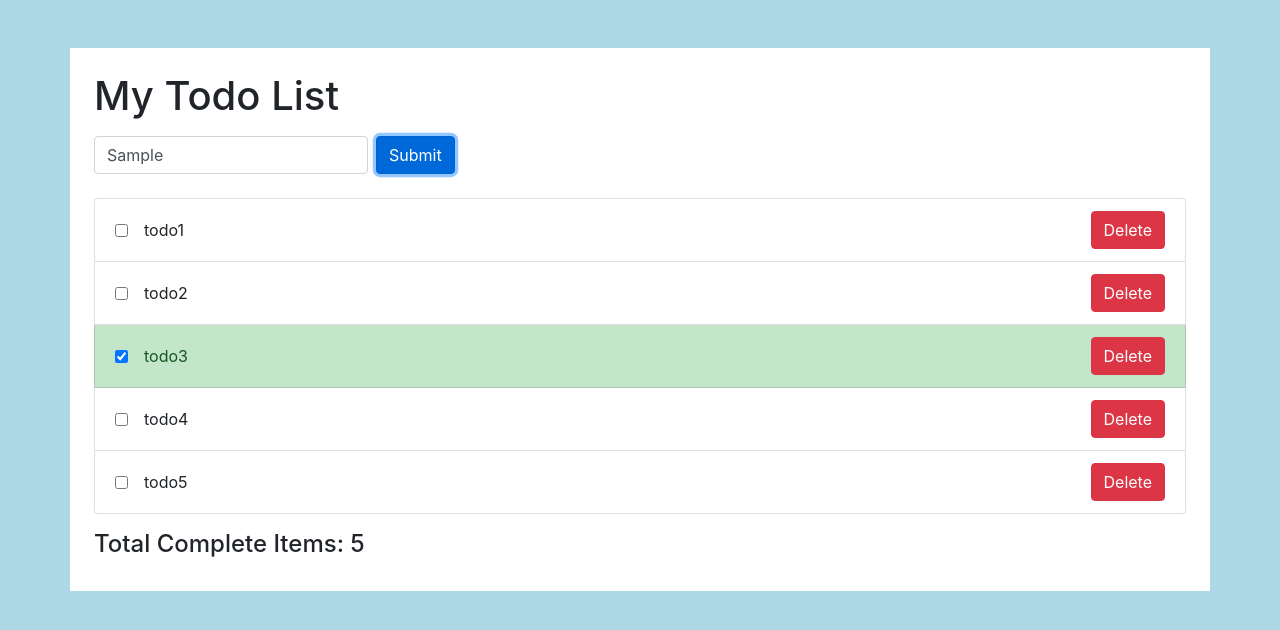
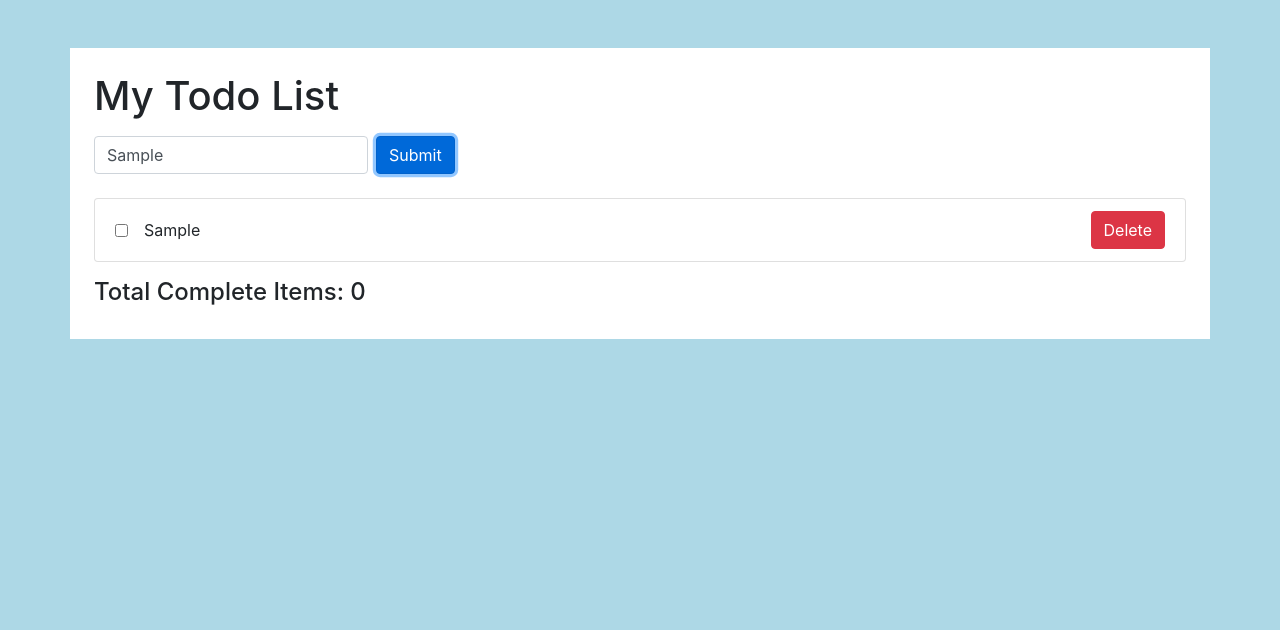
Before and after one commit to andrebnassis/react-state-management, a React (Create React App) app: page / in a window 1280 px wide. Both pictures are taken after typing "Sample" into the empty fields and a click on the button "Submit". Shown: the top 630 px of the page. Built offline with nearby package versions, Linux system fonts and the light colour scheme.

Commit message:
plug context-provider actions on components

```diff
--- a/src/App.tsx
+++ b/src/App.tsx
@@ -3,15 +3,18 @@ import 'bootstrap/dist/css/bootstrap.min.css';
 import AddTodoForm from './components/AddTodoForm';
 import TodoList from './components/TodoList';
 import TotalCompleteItems from './components/TotalCompleteItems';
+import { ItemListContextProvider } from './context-provider/ItemListContextProvider';
 
 const App:React.FC = () => {
 	return (
+    <ItemListContextProvider>
 		<div className='container bg-white p-4 mt-5'>
 			<h1>My Todo List</h1>
 			<AddTodoForm />
 			<TodoList />
 			<TotalCompleteItems />
 		</div>
+    </ItemListContextProvider>
 	);
 };
 
--- a/src/components/AddTodoForm.tsx
+++ b/src/components/AddTodoForm.tsx
@@ -1,13 +1,15 @@
 import React, { useState } from 'react';
+import { useItemList } from '../context-provider/useItemList';
 
 const AddTodoForm:React.FC = () => {
 	const [value, setValue] = useState('');
 
 	const onSubmit = (event:React.FormEvent) => {
 		event.preventDefault();
-		console.log('user entered: ' + value);
+        addItem(value)
 	};
 
+    const {addItem} = useItemList();
 	return (
 		<form onSubmit={onSubmit} className='form-inline mt-3 mb-3'>
 			<label className='sr-only'>Name</label>
--- a/src/components/TodoItem.tsx
+++ b/src/components/TodoItem.tsx
@@ -1,15 +1,28 @@
 import React from 'react';
+import { useItemList } from '../context-provider/useItemList';
 import { ITodoItem } from './ITodoItem';
 
 const TodoItem:React.FC<ITodoItem> = ({ id, title, completed }) => {
-	return (
-		<li className={`list-group-item ${completed && 'list-group-item-success'}`}>
+	console.log({completed})
+    const { removeItem, updateCompletedItem } = useItemList();
+
+    const handleDeleteItem = (event:React.MouseEvent<HTMLElement>, id:number):void => {
+        event.preventDefault();
+        removeItem(id);
+    }
+
+    const handleToggleCompleteItem = (id:number, completed:boolean) => {
+        updateCompletedItem(id, completed);
+    }
+
+    return (
+		<li key={id} className={`list-group-item ${completed && 'list-group-item-success'}`}>
 			<div className='d-flex justify-content-between'>
 				<span className='d-flex align-items-center'>
-					<input type='checkbox' className='mr-3' checked={completed}></input>
+					<input type='checkbox' className='mr-3' checked={completed} onChange={(event) => handleToggleCompleteItem(id, !completed)}></input>
 					{title}
 				</span>
-				<button className='btn btn-danger'>Delete</button>
+				<button className='btn btn-danger' onClick={(event) => handleDeleteItem(event, id)}>Delete</button>
 			</div>
 		</li>
 	);
--- a/src/components/TodoList.tsx
+++ b/src/components/TodoList.tsx
@@ -1,20 +1,15 @@
 import React from 'react';
-import { ITodoItem } from './ITodoItem';
+import { useItemList } from '../context-provider/useItemList';
 import TodoItem from './TodoItem';
 
 const TodoList:React.FC = () => {
-	const todos:Array<ITodoItem> = [
-		{ id: 1, title: 'todo1', completed: false },
-		{ id: 2, title: 'todo2', completed: false },
-		{ id: 3, title: 'todo3', completed: true },
-		{ id: 4, title: 'todo4', completed: false },
-		{ id: 5, title: 'todo5', completed: false },
-	];
+
+    const {data} = useItemList()
 
 	return (
 		<ul className='list-group'>
-			{todos.map((todo) => (
-				<TodoItem id={todo.id} title={todo.title} completed={todo.completed} />
+			{data.map((item) => (
+				<TodoItem id={item.id} title={item.title} completed={item.completed} />
 			))}
 		</ul>
 	);
--- a/src/components/TotalCompleteItems.tsx
+++ b/src/components/TotalCompleteItems.tsx
@@ -1,7 +1,9 @@
 import React from 'react';
+import { useItemList } from '../context-provider/useItemList';
 
 const TotalCompleteItems:React.FC = () => {
-	return <h4 className='mt-3'>Total Complete Items: 5</h4>;
+    const {data} = useItemList();
+	return <h4 className='mt-3'>{`Total Complete Items: ${(data.filter(item => item.completed)).length}`}</h4>;
 };
 
 export default TotalCompleteItems;
--- a/src/context-provider/ItemListContextProvider.tsx
+++ b/src/context-provider/ItemListContextProvider.tsx
@@ -20,7 +20,12 @@ export type ItemListAction = | {
 | {
     type: 'REMOVE_ITEM';
     payload: { id: number };
-};
+}
+| {
+    type: 'UPDATE_COMPLETE';
+    payload: {id: number, completed: boolean}
+}
+;
 
 const ItemListReducer = (state:Array<ITodoItem>, action: ItemListAction):Array<ITodoItem> => {
     switch(action.type){
@@ -33,6 +38,10 @@ const ItemListReducer = (state:Array<ITodoItem>, action: ItemListAction):Array<I
             return [...state, item]
         case 'REMOVE_ITEM':
             return state.filter((item) => item.id !== action.payload.id);
+        case 'UPDATE_COMPLETE':
+            const index = state.findIndex(item => item.id === action.payload.id);
+            state[index].completed = action.payload.completed;
+            return [...state];
         default:
             return [...state];
     }
--- a/src/context-provider/useItemList.tsx
+++ b/src/context-provider/useItemList.tsx
@@ -5,7 +5,10 @@ import { ItemListContext } from "./ItemListContextProvider";
 //Step 6: Create the custom hook that will handle with the reducer, improving readability of your code.
 
 export const useItemList = ():{
-    data:Array<ITodoItem>
+    data:Array<ITodoItem>;
+    addItem: (title:string) => void;
+    removeItem: (id:number) => void;
+    updateCompletedItem: (id:number, completed:boolean) => void
 } => {
 
     const context = useContext(ItemListContext);
@@ -15,8 +18,23 @@ export const useItemList = ():{
 
     const { state, dispatch } = context;
 
+    const addItem = (title:string):void => {
+        dispatch({type: 'ADD_ITEM', payload:{title}});
+    }
+
+    const removeItem = (id:number):void => {
+        dispatch({type: 'REMOVE_ITEM', payload:{id}})
+    }
+
+    const updateCompletedItem = (id:number, completed:boolean):void => {
+        dispatch({type: 'UPDATE_COMPLETE', payload:{id, completed}})
+    }
+
     const result = {
         data: state,
+        addItem,
+        removeItem,
+        updateCompletedItem
     };
 
     return result;
```
